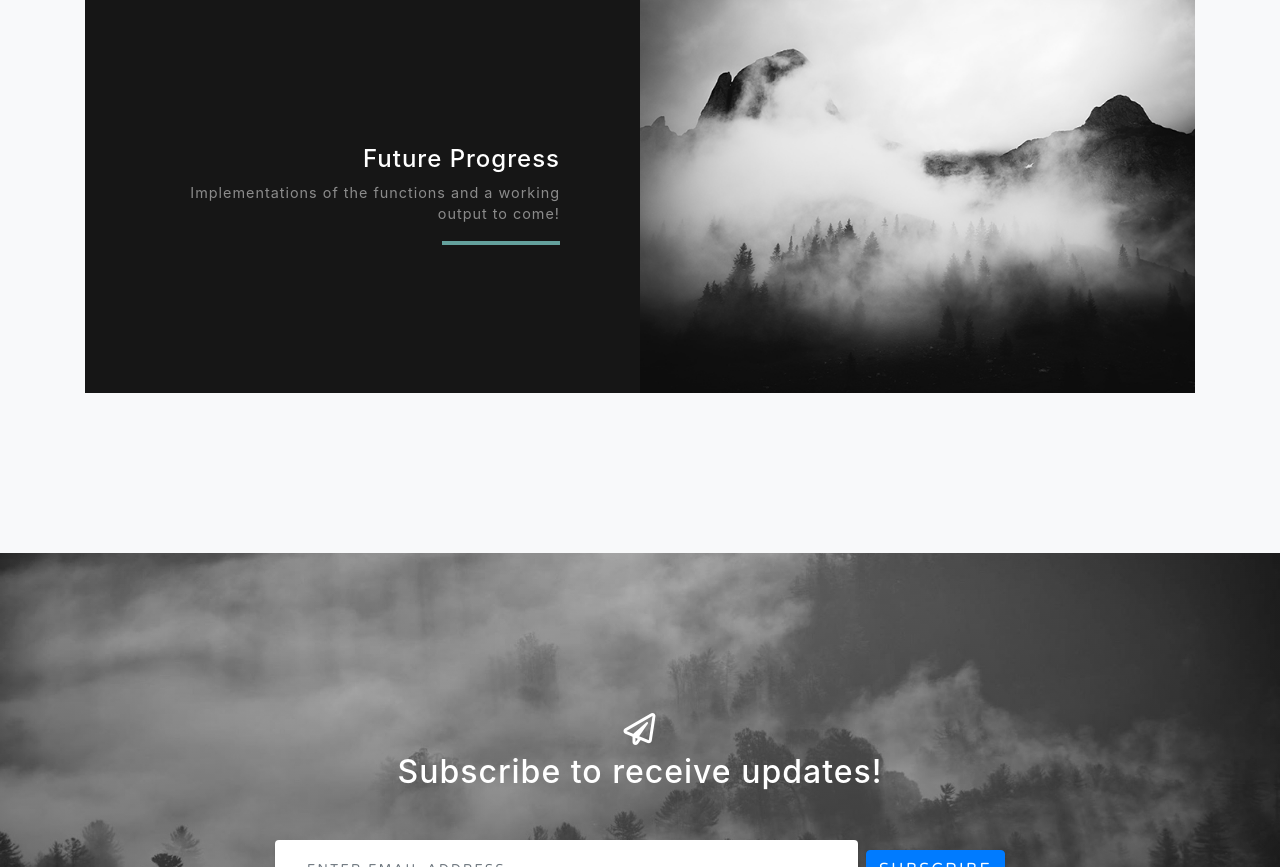
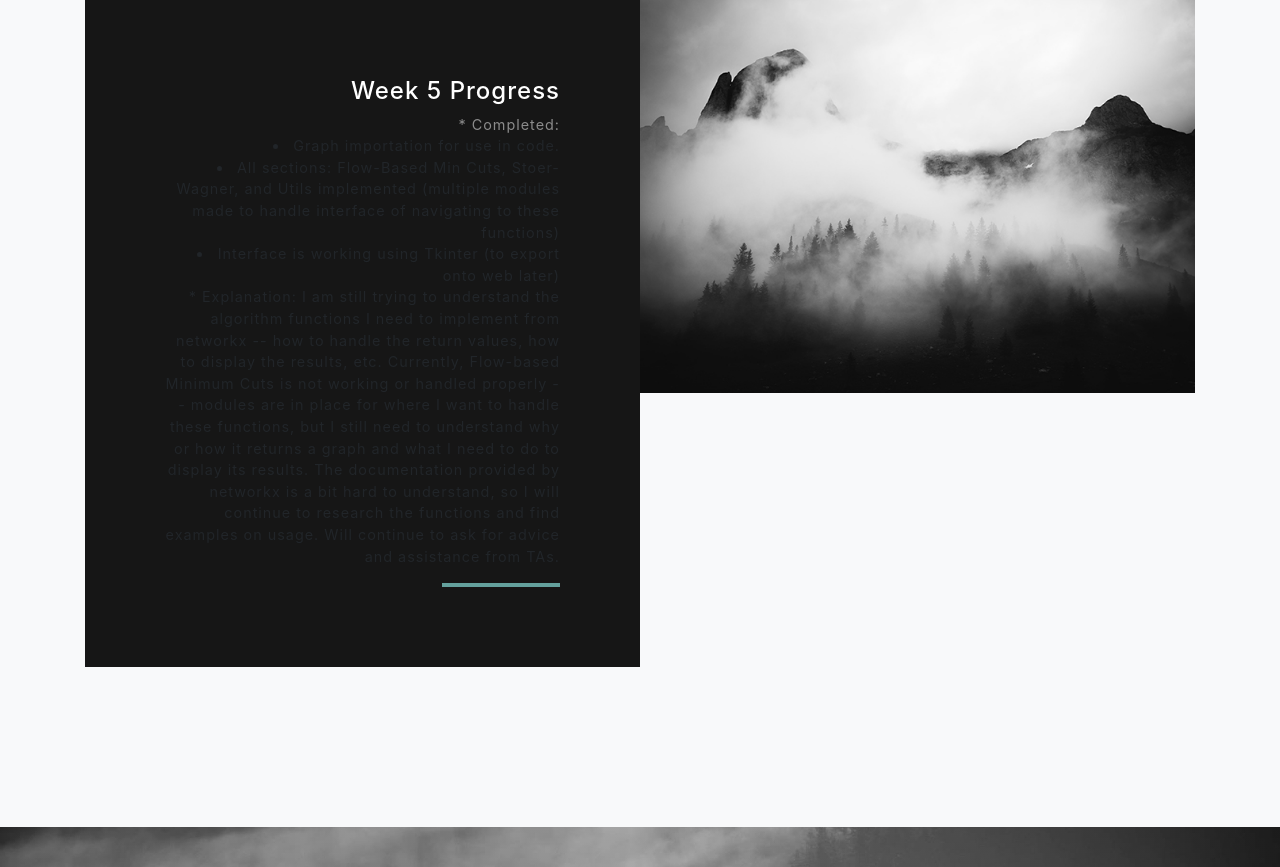
Before and after one commit to nicolethai/118personal, a website with bundled scripts: page index.html in a window 1280 px wide. Shown: the part 2770-3637 px from the top of the page. Built offline with nearby package versions, Linux system fonts and the light colour scheme; files whose address does not match are found by name.

Commit message:
updated progress: week 5

```diff
--- a/index.html
+++ b/index.html
@@ -141,8 +141,18 @@
             <div class="bg-black text-center h-100 project">
               <div class="d-flex h-100">
                 <div class="project-text w-100 my-auto text-center text-lg-right">
-                  <h4 class="text-white">Future Progress</h4>
-                  <p class="mb-0 text-white-50">Implementations of the functions and a working output to come!</p>
+                  <h4 class="text-white">Week 5 Progress</h4>
+                  <p class="mb-0 text-white-50">
+                        * Completed:
+                        <li>Graph importation for use in code.</li>
+                        <li>All sections: Flow-Based Min Cuts, Stoer-Wagner, and Utils implemented (multiple modules made to handle interface of navigating to these functions)</li>
+                        <li>Interface is working using Tkinter (to export onto web later)</li>
+                        * Explanation:
+                        I am still trying to understand the algorithm functions I need to implement from networkx -- how to handle the return values, how to display the results, etc.
+                        Currently, Flow-based Minimum Cuts is not working or handled properly -- modules are in place for where I want to handle these functions, but I still need to understand why or how it returns a graph and what I need to do to display its results.
+                        The documentation provided by networkx is a bit hard to understand, so I will continue to research the functions and find examples on usage.
+                        Will continue to ask for advice and assistance from TAs.
+                        </p>
                   <hr class="d-none d-lg-block mb-0 mr-0">
                 </div>
               </div>
```
